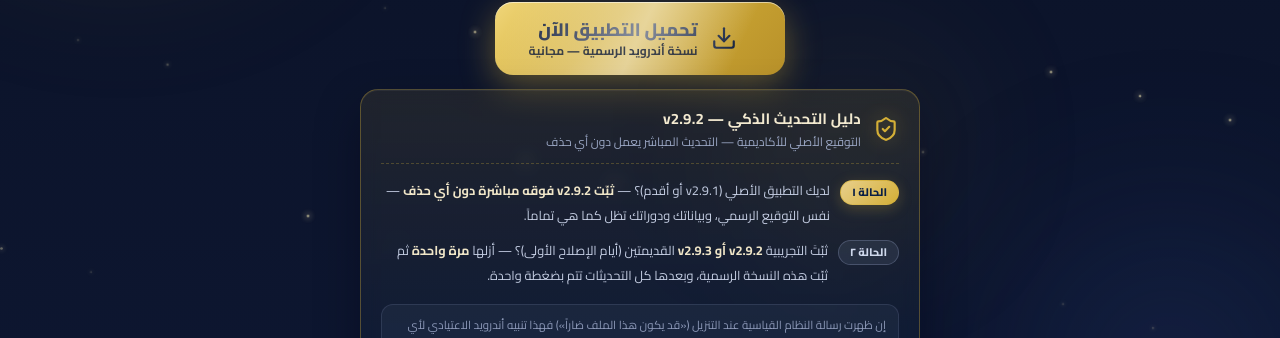
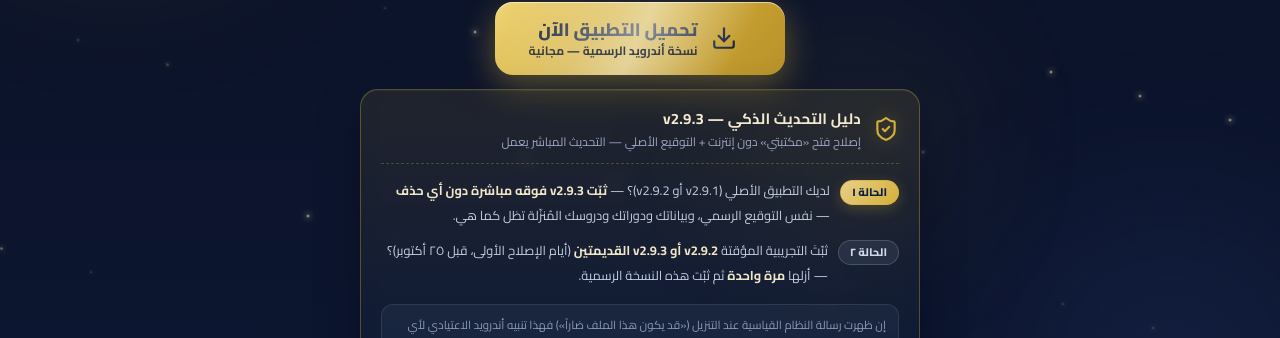
Before and after one commit to ForexYemeni/FIA_academy, a Next.js app: page /download in a window 1280 px wide. Shown: the part 329-667 px from the top of the page. Built offline with nearby package versions, Linux system fonts and the light colour scheme; no server answers; the database is empty.

Commit message:
🔥 v10.9 — APK v2.9.3 (versionCode 24): إصلاح VerifyError فتح «مكتبتي» (URLEncoder بوسيطين بدل واحد في openFile) — توقيع أصلي 42dfab26 + فاحص invoke-args جديد يمنع تكرار العائلة كاملة

```diff
--- a/src/app/api/app-version/route.ts
+++ b/src/app/api/app-version/route.ts
@@ -2,20 +2,20 @@ import { NextResponse } from 'next/server'
 
 export const runtime = 'nodejs'
 
-// 👑 v10.8 — نقطة فحص التحديث التلقائي للتطبيق (APK v2.9.2 — التوقيع الأصلي)
+// 👑 v10.9 — نقطة فحص التحديث التلقائي للتطبيق (APK v2.9.3 — التوقيع الأصلي)
 // ============================================================================
 // التطبيق يستدعي هذه النقطة عند كل فتح: إن كان version_code أحدث من
 // versionCode المثبّت يعرض بطاقة «تحديث متاح» أنيقة بزر تثبيت مباشر.
 // ⚠️ حدّث الثوابت مع كل إصدار APK جديد — لا شيء آخر يتغير.
-// ✅ v2.9.2 (versionCode 23) موقّعة بالمخزن الأصلي fia-release-v3
-// (بصمة 42dfab26…) — التحديث يُثبّت مباشرة فوق التطبيق الأصلي دون حذف.
+// ✅ v2.9.3 (versionCode 24): إصلاح فتح «مكتبتي» (VerifyError في openFile)
+// + كل مميزات v2.9.2 — موقّعة بالمخزن الأصلي fia-release-v3 (بصمة 42dfab26…).
 // ============================================================================
 
 export const APP_VERSION = {
-  version_code: 23,
-  version_name: '2.9.2',
-  apk_url: 'https://fiaacademy.vercel.app/apk/Future-International-Academy-v2.9.2.apk',
-  notes: 'خصوصية «مكتبتي» الكاملة: الدروس تُفتح داخل التطبيق حصراً بعارض داخلي فاخر + إصلاح كامل لاستقرار الإقلاع + التوقيع الأصلي للأكاديمية فالتحديث يُثبّت مباشرة دون حذف',
+  version_code: 24,
+  version_name: '2.9.3',
+  apk_url: 'https://fiaacademy.vercel.app/apk/Future-International-Academy-v2.9.3.apk',
+  notes: 'إصلاح فتح «مكتبتي» في وضع عدم الاتصال + خصوصية «مكتبتي» الكاملة بعارض داخلي فاخر + التوقيع الأصلي للأكاديمية فالتحديث يُثبّت مباشرة دون حذف',
   force_update: false,
 }
 
--- a/src/app/download/client.tsx
+++ b/src/app/download/client.tsx
@@ -27,14 +27,13 @@ import {
   Star,
 } from 'lucide-react'
 
-const APK_URL = '/apk/Future-International-Academy-v2.9.2.apk'
+const APK_URL = '/apk/Future-International-Academy-v2.9.3.apk'
 
 // 🧾 بيانات الإصدار الرسمي — تُحدّث مع كل إصدار جديد من التطبيق
-// v2.9.2 (versionCode 23) — التوقيع الأصلي للأكاديمية استُعيد وأُعيد إصدارها به:
-// خصوصية «مكتبتي» الكاملة + إصلاح كامل لاستقرار الإقلاع
-// ✔ تُثبّت مباشرة فوق التطبيق الأصلي (v2.9.1 فما دون) دون أي حذف — نفس التوقيع
-const FALLBACK_VERSION = '2.9.2'
-const FALLBACK_DATE = '2026-10-25T21:35:00Z'
+// v2.9.3 (versionCode 24) — إصلاح فتح «مكتبتي» (VerifyError في openFile)
+// + خصوصية «مكتبتي» الكاملة — التوقيع الأصلي فالتحديث مباشر دون حذف
+const FALLBACK_VERSION = '2.9.3'
+const FALLBACK_DATE = '2026-10-25T21:55:00Z'
 
 const AR_MONTHS = [
   'يناير', 'فبراير', 'مارس', 'أبريل', 'مايو', 'يونيو',
@@ -198,23 +197,23 @@ export default function DownloadClient() {
           </span>
         </a>
 
-        {/* 👑 بطاقة دليل التحديث الفاخرة — v2.9.2 بالتوقيع الأصلي */}
+        {/* 👑 بطاقة دليل التحديث الفاخرة — v2.9.3 */}
         <div className="fia-dl-guide">
           <div className="fia-dl-guide-head">
             <ShieldCheck className="fia-dl-guide-icon" />
             <div>
-              <strong>دليل التحديث الذكي — v2.9.2</strong>
-              <span>التوقيع الأصلي للأكاديمية — التحديث المباشر يعمل دون أي حذف</span>
+              <strong>دليل التحديث الذكي — v2.9.3</strong>
+              <span>إصلاح فتح «مكتبتي» دون إنترنت + التوقيع الأصلي — التحديث المباشر يعمل</span>
             </div>
           </div>
           <div className="fia-dl-guide-rows">
             <div className="fia-dl-guide-row">
               <span className="fia-dl-guide-badge fia-dl-badge-gold">الحالة ١</span>
-              <p>لديك التطبيق الأصلي (v2.9.1 أو أقدم)؟ — <strong>ثبّت v2.9.2 فوقه مباشرة دون أي حذف</strong> — نفس التوقيع الرسمي، وبياناتك ودوراتك تظل كما هي تماماً.</p>
+              <p>لديك التطبيق الأصلي (v2.9.1 أو v2.9.2)؟ — <strong>ثبّت v2.9.3 فوقه مباشرة دون أي حذف</strong> — نفس التوقيع الرسمي، وبياناتك ودوراتك ودروسك المُنزّلة تظل كما هي.</p>
             </div>
             <div className="fia-dl-guide-row">
               <span className="fia-dl-guide-badge">الحالة ٢</span>
-              <p>ثبّتَ التجريبية <strong>v2.9.2 أو v2.9.3</strong> القديمتين (أيام الإصلاح الأولى)؟ — أزلها <strong>مرة واحدة</strong> ثم ثبّت هذه النسخة الرسمية، وبعدها كل التحديثات تتم بضغطة واحدة.</p>
+              <p>ثبّتَ التجريبية المؤقتة <strong>v2.9.2 أو v2.9.3 القديمتين</strong> (أيام الإصلاح الأولى، قبل ٢٥ أكتوبر)؟ — أزلها <strong>مرة واحدة</strong> ثم ثبّت هذه النسخة الرسمية.</p>
             </div>
           </div>
           <p className="fia-dl-guide-note">
```
Also changed, not shown: 1 other file (tests, documents, lock files or other folders).
